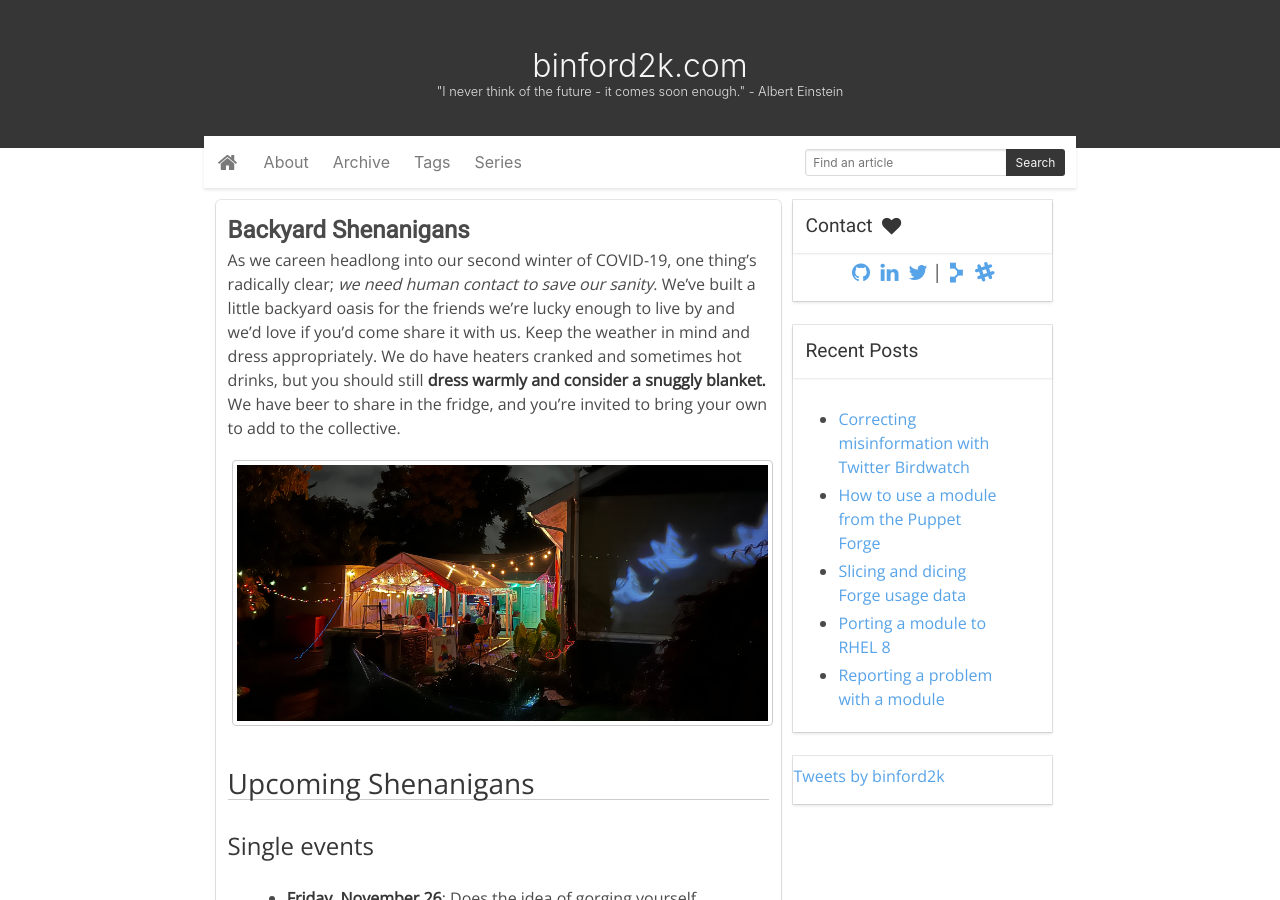
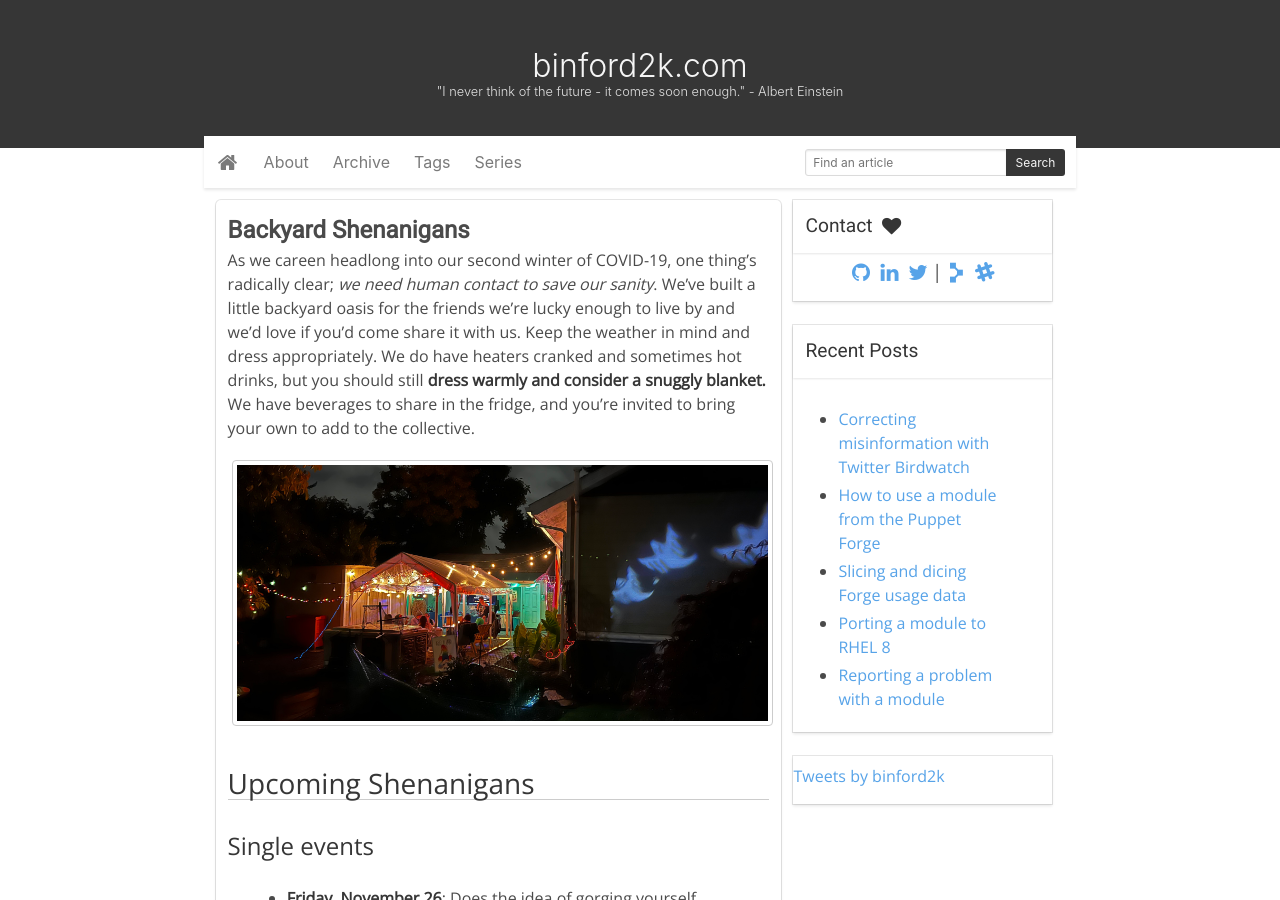
Before and after one commit to binford2k/binford2k.com, a Jekyll site: the page built from backyard.md, in a window 1280 px wide and 900 px high. Built offline with Jekyll 4.4.1, drawn with Linux system fonts in a browser that asks for light colours; comment, search, counter and statistics services are not loaded; some of the changed text lies outside the part shown.

Commit message:
fix language

```diff
--- a/backyard.md
+++ b/backyard.md
@@ -8,7 +8,7 @@ clear; _we need human contact to save our sanity_. We've built a little backyard
  oasis for the friends we're lucky enough to live by and we'd love if you'd come
 share it with us. Keep the weather in mind and dress appropriately. We do have
 heaters cranked and sometimes hot drinks, but you should still **dress warmly and
-consider a snuggly blanket.** We have beer to share in the fridge, and you're
+consider a snuggly blanket.** We have beverages to share in the fridge, and you're
 invited to bring your own to add to the collective.
 
 ![Backyard photo with Josh singing spooky karaoke](/assets/images/backyard.jpg)
```
Also changed, not shown: other parts of backyard.md (+1 -1 lines).
